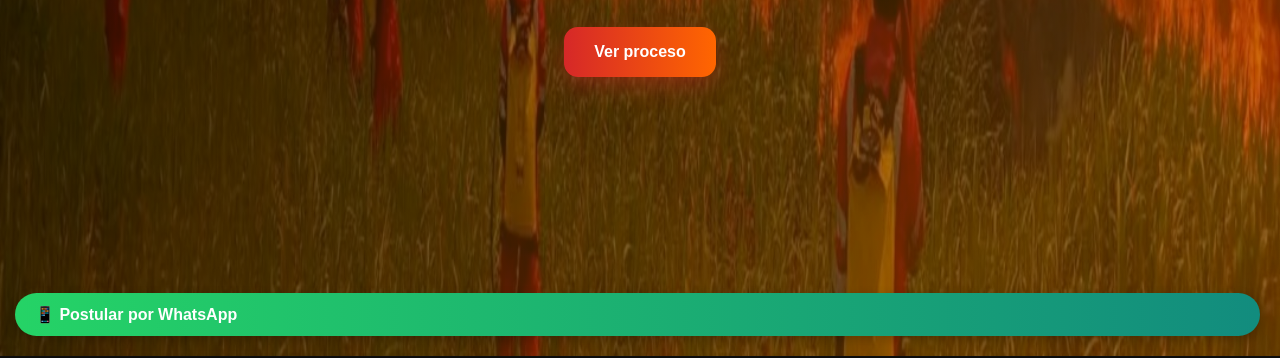
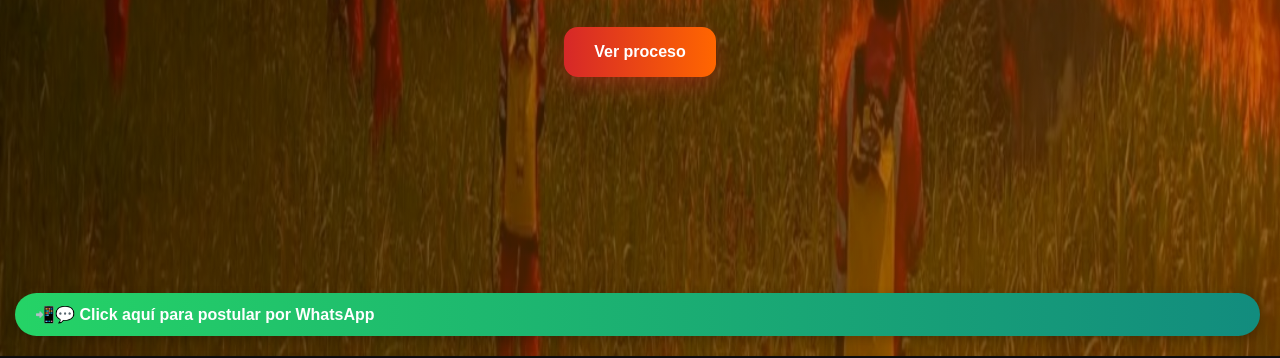
Before and after one commit to CRBFG/BOMBEROS, a plain HTML site: page index.html in a window 1280 px wide. Shown: the part 444-802 px from the top of the page. Drawn offline with nearby package versions, Linux system fonts and the light colour scheme.

Commit message:
Update index.html

```diff
--- a/index.html
+++ b/index.html
@@ -350,7 +350,7 @@
   target="_blank"
   class="sticky-whatsapp"
 >
-  📱 Postular por WhatsApp
+  📲💬 Click aquí para postular por WhatsApp
 </a>
 
 <style>
```
